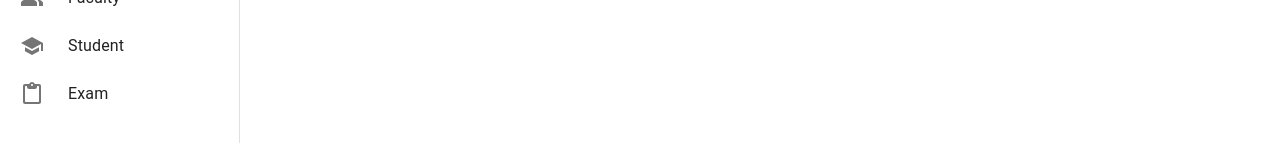
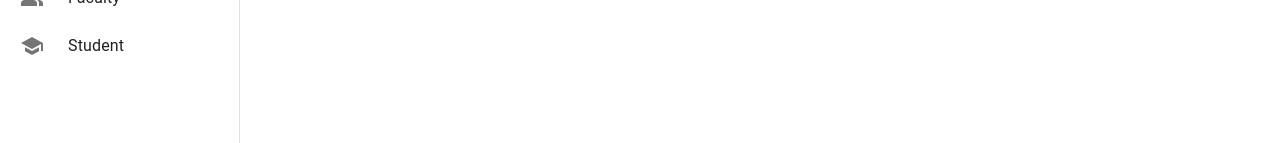
Before and after one commit to soham-shinde/laughing-disco, a React (Create React App) app: page / in a window 1280 px wide. Shown: the part 195-338 px from the top of the page. Built offline with nearby package versions, Linux system fonts and the light colour scheme.

Commit message:
Updated App.js and Sidebar.jsx files

```diff
--- a/src/App.js
+++ b/src/App.js
@@ -6,8 +6,6 @@ import ScheduleSection from './sections/ScheduleSection';
 import NoPage from './sections/NoPage';
 import FacultySection from './sections/FacultySection';
 import ScheduleForm from './forms/ScheduleForm';
-import ExamSection from './sections/ExamSection';
-import ExamForm from './forms/ExamForm';
 import StudentSection from './sections/StudentSection';
 import SeatingArrangementForm from './forms/SeatingArrangementForm';
 function App() {
@@ -22,9 +20,6 @@ function App() {
           <Route path="faculty" element={<FacultySection />} />
           <Route path="student" element={<StudentSection />} />
           <Route path="student/add" element={<SeatingArrangementForm />} />
-          <Route path="exam" element={<ExamSection />} />
-          <Route path="exam/add" element={<ExamForm />} />
-
         </Route>
         <Route path="*" element={<NoPage />} />
       </Routes>
--- a/src/components/Sidebar.jsx
+++ b/src/components/Sidebar.jsx
@@ -13,7 +13,7 @@ import { useNavigate } from 'react-router-dom';
 import DateRangeIcon from '@mui/icons-material/DateRange';
 import PeopleAltIcon from '@mui/icons-material/PeopleAlt';
 import SchoolIcon from '@mui/icons-material/School';
-import ContentPasteRoundedIcon from '@mui/icons-material/ContentPasteRounded';
+
 
 export default function Sidebar({Drawer,DrawerHeader,open,handleDrawerClose,theme}) {
   const navigate = useNavigate();
@@ -124,30 +124,7 @@ export default function Sidebar({Drawer,DrawerHeader,open,handleDrawerClose,them
                             <ListItemText primary="Student" sx={{ opacity: open ? 1 : 0 }} />
                         </ListItemButton>
                     </ListItem>
-                    <ListItem disablePadding sx={{ display: 'block' }}>
-                        <ListItemButton
-                            sx={{
-                                minHeight: 48,
-                                justifyContent: open ? 'initial' : 'center',
-                                px: 2.5,
-                            }}
-                            onClick={() => {
-                                console.log(`Exam `);
-                                navigate("/exam");
-                            }}
-                        >
-                            <ListItemIcon
-                                sx={{
-                                    minWidth: 0,
-                                    mr: open ? 3 : 'auto',
-                                    justifyContent: 'center',
-                                }}
-                            >
-                                <ContentPasteRoundedIcon />
-                            </ListItemIcon>
-                            <ListItemText primary="Exam" sx={{ opacity: open ? 1 : 0 }} />
-                        </ListItemButton>
-                    </ListItem>
+
 
         </List>
 
```
